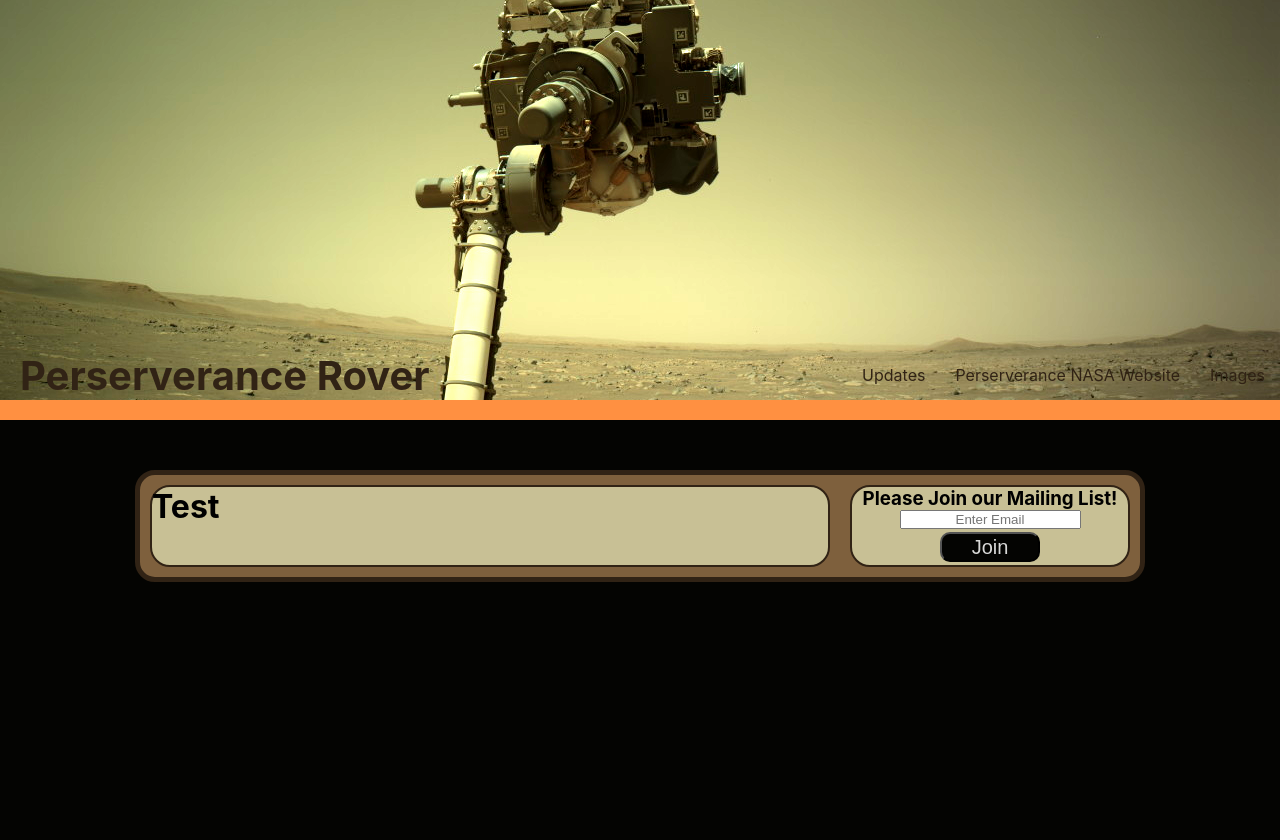
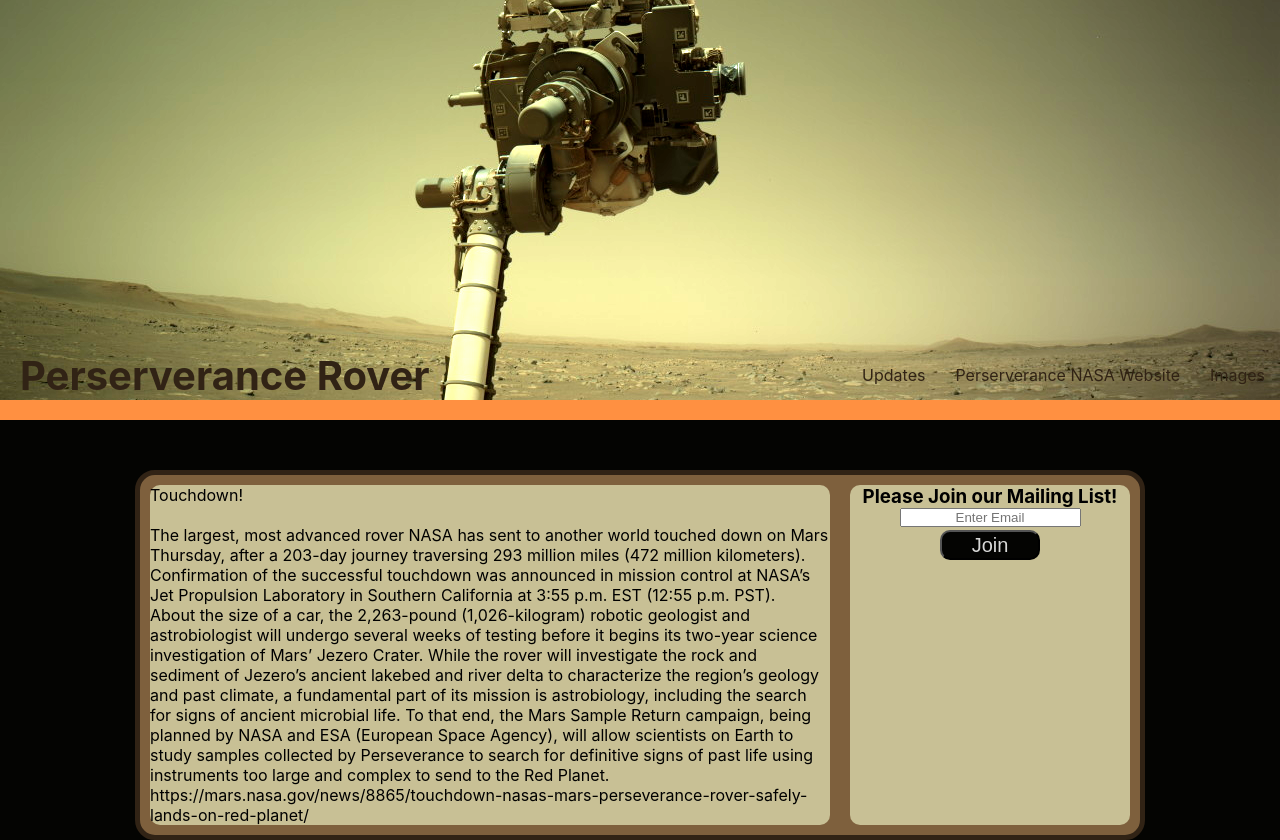
Before and after one commit to diuguide/marsRover_updates, a React (Create React App) app in the folder client/: page / in a window 1280 px wide. Before the commit the page ends 800 px from the top, so only its background shows below. Built offline with nearby package versions, Linux system fonts and the light colour scheme.

Commit message:
post data populated to post div

```diff
--- a/client/src/App.js
+++ b/client/src/App.js
@@ -6,7 +6,7 @@ function App() {
   return (
     <>
       <HeaderDiv />
-      <div class="seperator"></div>
+      <div className="seperator"></div>
       <MainDiv />
     </>
   );
--- a/client/src/components/Header/index.js
+++ b/client/src/components/Header/index.js
@@ -2,7 +2,7 @@ const HeaderDiv = () => {
   return (
     <header>
       <nav>
-        <div class="title">Perserverance Rover</div>
+        <div className="title">Perserverance Rover</div>
         <ul>
           <li>
             <a href="#updates">Updates</a>
--- a/client/src/components/Main/Mailing/index.js
+++ b/client/src/components/Main/Mailing/index.js
@@ -4,7 +4,7 @@ const MailingList = () => {
           <div className="mail-title">
               <h3>Please Join our Mailing List!</h3>
           </div>
-          <div className="email-input">
+          <div className="email-form">
               <input type="text" id="email-list" placeholder="Enter Email"></input>
           </div>
           <div className="submit-email">
--- a/client/src/components/Main/Post/index.js
+++ b/client/src/components/Main/Post/index.js
@@ -1,6 +1,21 @@
-const PostDiv = () => {
+const PostDiv = ({ title, text1, text2, source, img }) => {
     return (
-        <h1>Test</h1>
+        <div className="post-container">
+            <div className="post-title">
+            {title}
+            </div>
+            <div className="post-content">
+                <div className="post-img-container">
+                    <img className="post-img"></img>
+                    <a className="post-img-link" href="#" target="_blank"></a>
+                </div>
+                <div className="post-text">
+                    <div className="main-text">{text1}</div>
+                    <div className="main-text">{text2}</div>
+                    <div className="main-source">{source}</div>
+                </div>
+            </div>
+        </div>
     )
 }
 export default PostDiv;
--- a/client/src/components/Main/index.js
+++ b/client/src/components/Main/index.js
@@ -1,11 +1,24 @@
 import PostDiv from "./Post";
 import MailingList from "./Mailing";
+import postData from "../../textData/posts";
 
 const MainDiv = () => {
+  console.log("post Data: ", postData.posts);
   return (
     <div className="containerMain">
       <div className="posts">
-        <PostDiv />
+              {postData.posts.map((post, index) => {
+            console.log("post from map:", post.source)
+            return (
+            <PostDiv
+              title={post.title}
+              text1={post.text1}
+              text2={post.text2}
+              source={post.source}
+              img={post.img}
+            />
+          );
+        })}
       </div>
       <div className="mail-input">
         <MailingList />
--- a/client/src/scss/_main.scss
+++ b/client/src/scss/_main.scss
@@ -8,35 +8,33 @@
   border-radius: 20px;
   grid-template-columns: 700px 300px;
   .posts {
-      margin: 10px;
+    display: block;
+    margin: 10px;
     background-color: $sage;
-    border: 2px solid $bistre;
-    border-radius: 20px;
+    border-radius: 10px;
   }
   .mail-input {
-      margin: 10px;
+    margin: 10px;
     background-color: $sage;
-    border: 2px solid $bistre;
-    border-radius: 20px;
+    border-radius: 10px;
     .mail-container {
       display: block;
       .mail-title {
         display: flex;
         justify-content: center;
       }
-      .email-input {
+      .email-form {
         display: flex;
         justify-content: center;
       }
       #email-list::placeholder {
-          text-align: center;
+        text-align: center;
       }
       .submit-email {
         display: flex;
         justify-content: center;
-        align-content:center;
+        align-content: center;
       }
-
     }
   }
 }
--- a/client/src/textData/posts.js
+++ b/client/src/textData/posts.js
@@ -1,4 +1,4 @@
-export const Posts = () => {
+const postData = {
   posts: [
     {
       title: "Touchdown!",
@@ -10,5 +10,7 @@ export const Posts = () => {
         "https://mars.nasa.gov/news/8865/touchdown-nasas-mars-perseverance-rover-safely-lands-on-red-planet/",
       img: "",
     },
-  ];
+  ]
 };
+
+export default postData;
```
Also changed, not shown: client/src/scss/_post.scss (added).
